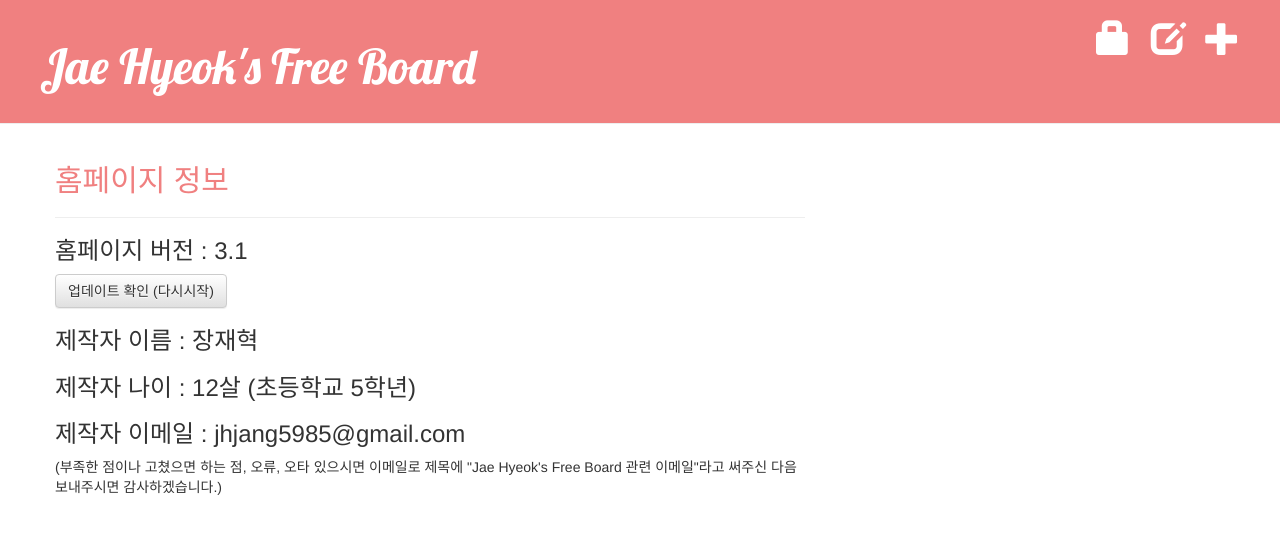
After one commit to jhjang5985/my-first-blog, a Django app: page /information/ in a window 1280 px wide. The commit adds this page. Shown: the top 534 px of the page. Run offline with Django 3.2, Linux system fonts and the light colour scheme; some libraries are stand-ins or nearby versions.

Commit message:
big update(add information)

```diff
--- a/blog/static/blog/blog.css
+++ b/blog/static/blog/blog.css
@@ -19,7 +19,7 @@
 }
 
 .post_edit_class_name h2, .Bomb h2 {
-    color : lightcoral
+    color : lightcoral;
 }
 
 .date {
@@ -67,10 +67,10 @@
 }
 
 .description_draft_list h3 {
-    color : lightcoral ;
+    color : lightcoral;
 }
 
-.post .post_detail_class_name h1, h3 {
+.post .post_detail_class_name h1 {
     color : lightcoral;
 }
 
@@ -83,7 +83,7 @@
 }
 
 .date p {
-    color : green
+    color : green;
 }
 
 .comment {
@@ -101,5 +101,13 @@
 }
 
 .post .btn span {
-    width : 1cm
+    width : 0.6cm;
 }
+
+.title h2 {
+    color : lightcoral
+}
+
+.update h1 {
+    color : lightcoral;
+}
--- /dev/null
+++ b/blog/templates/blog/information.html
@@ -0,0 +1,20 @@
+{% extends "blog/base.html" %}
+
+{% block content %}
+    <div class="title">
+        <h2>홈페이지 정보</h2>
+    </div>
+    <hr/>
+
+    <div class="information">
+        <h3>홈페이지 버전 : 3.1</h3>
+        <a class="btn btn-default" href="{% url 'update' %}">업데이트 확인 (다시시작)</a>
+        <h3>제작자 이름 : 장재혁</h3>
+        <h3>제작자 나이 : 12살 (초등학교 5학년)</h3>
+        <h3>제작자 이메일 : jhjang5985@gmail.com</h3>
+        <p>
+            (부족한 점이나 고쳤으면 하는 점, 오류, 오타 있으시면 이메일로
+            제목에 "Jae Hyeok's Free Board 관련 이메일"라고 써주신 다음 보내주시면 감사하겠습니다.)
+        </p>
+    </div>
+{% endblock %}
--- a/blog/templates/blog/post_draft_list.html
+++ b/blog/templates/blog/post_draft_list.html
@@ -16,5 +16,10 @@
                 </a>
             </h4>
         </div>
+    {% empty %}
+        <div class="No_comment">
+            <hr/>
+            <p>게시되지 않은 글이 없습니다</p>
+        </div>
     {% endfor %}
 {% endblock %}
--- a/blog/templates/blog/post_list.html
+++ b/blog/templates/blog/post_list.html
@@ -3,6 +3,7 @@
 {% block content %}
     <a class="btn btn-default" href="{% url 'post_notice' %}">공지사항</a>
     <a class="btn btn-default" href="{% url 'post_guide' %}">설명서</a>
+    <a class="btn btn-default" href="{% url 'information' %}">홈페이지 정보</a>
 
     {% for post in post_list %}
         <div class="post">
--- a/blog/urls.py
+++ b/blog/urls.py
@@ -11,5 +11,7 @@ urlpatterns = [
     path('post/<int:pk>/remove/', views.post_remove, name='post_remove'),
     path('notice/', views.post_notice, name='post_notice'),
     path('guide/', views.post_guide, name='post_guide'),
+    path('information/', views.information, name='information'),
+    path('information/update/', views.update, name='update'),
     path('post/<int:pk>/comment/', views.add_comment_to_post, name='add_comment_to_post'),
 ]
--- a/blog/views.py
+++ b/blog/views.py
@@ -85,3 +85,9 @@ def add_comment_to_post(request, pk):
     else:
         form = CommentForm()
     return render(request, 'blog/add_comment_to_post.html', {'form': form})
+
+def information(request):
+    return render(request, 'blog/information.html')
+
+def update(request):
+    return render(request, 'blog/update.html')
```
Also changed, not shown: blog/templates/blog/post_guide.html (+7 -1 lines), blog/templates/blog/update.html (added, +8 -0 lines).
